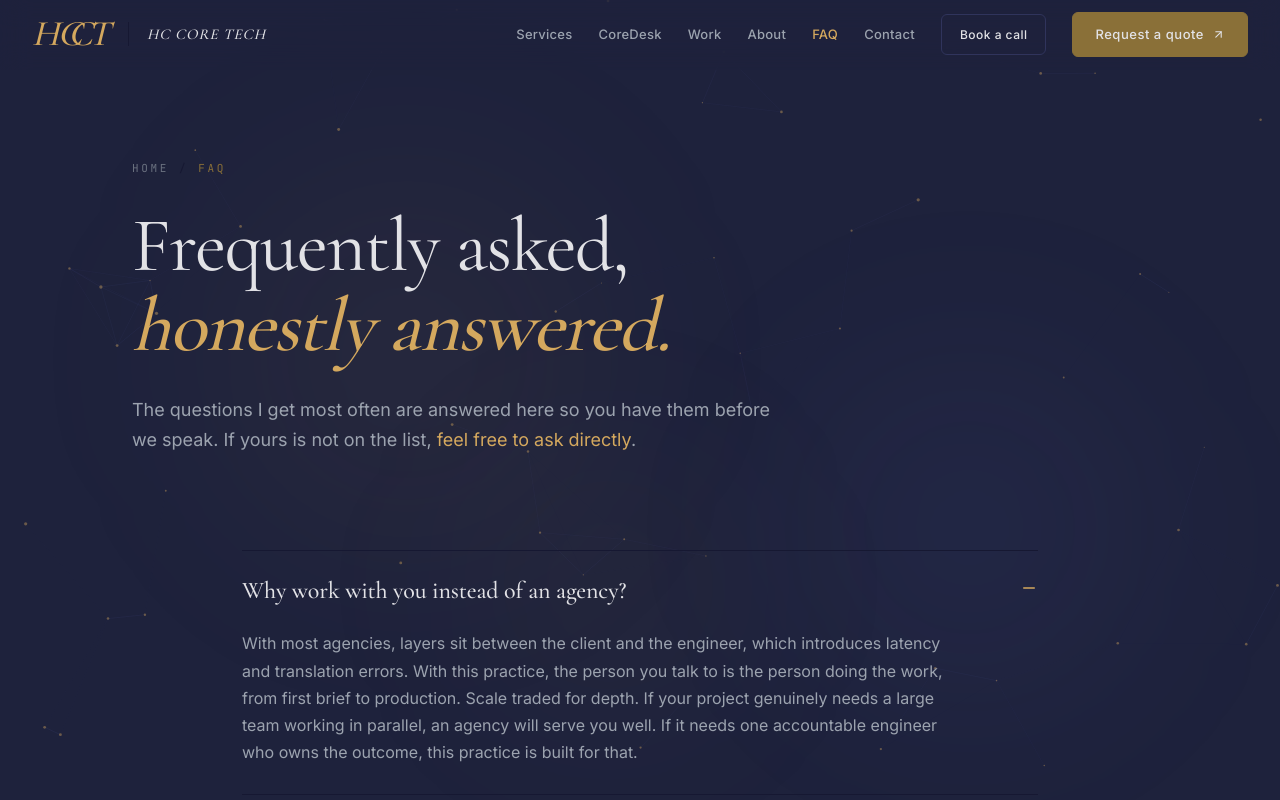
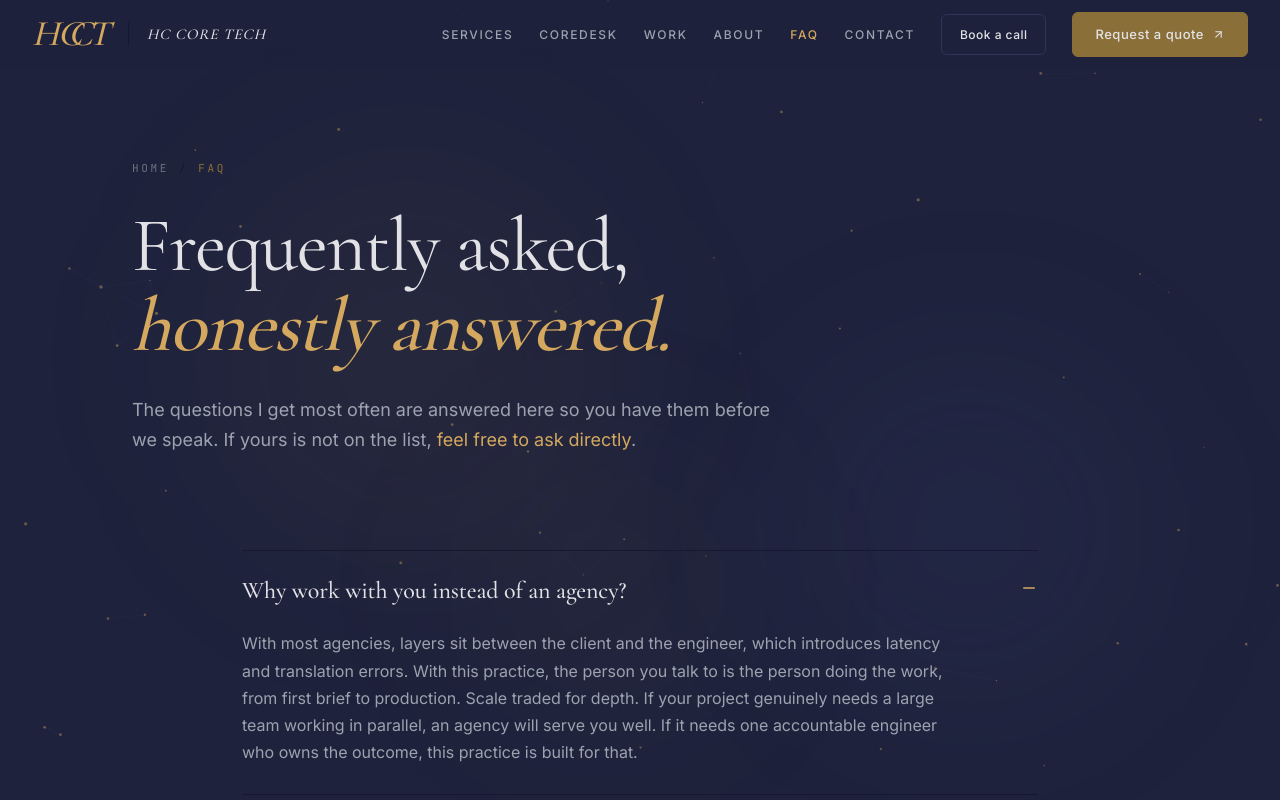
Before and after one commit to hc-core-tech/hccoretech-site, a Next.js app: page /faq in a window 1280 px wide. Shown: the top 800 px of the page. Built offline with nearby package versions, Linux system fonts and the light colour scheme.

Commit message:
nav: uppercase treatment across desktop + mobile navs for premium editorial feel

```diff
--- a/app/components/SharedLayout.tsx
+++ b/app/components/SharedLayout.tsx
@@ -190,9 +190,10 @@ function Nav() {
                     onMouseEnter={e => { if (!active) e.currentTarget.style.color = T.gold }}
                     onMouseLeave={e => { if (!active) e.currentTarget.style.color = T.softText }}
                     style={{
-                      fontFamily: FONTS.ui, fontSize: '13px',
+                      fontFamily: FONTS.ui, fontSize: '12px',
                       color: active ? T.gold : T.softText, fontWeight: 500,
-                      letterSpacing: '0.02em', textDecoration: 'none',
+                      letterSpacing: '0.14em', textDecoration: 'none',
+                      textTransform: 'uppercase' as const,
                       transition: 'color 200ms',
                     }}
                   >{item.label}</Link>
@@ -275,10 +276,12 @@ function Nav() {
               onMouseEnter={e => { e.currentTarget.style.color = T.gold }}
               onMouseLeave={e => { e.currentTarget.style.color = T.platinum }}
               style={{
-                fontFamily: FONTS.ui, fontSize: '15px', fontWeight: 500,
+                fontFamily: FONTS.ui, fontSize: '14px', fontWeight: 500,
                 color: T.platinum, padding: '12px 0',
                 borderBottom: `1px solid ${T.hairline}`,
                 textDecoration: 'none',
+                letterSpacing: '0.14em',
+                textTransform: 'uppercase' as const,
                 transition: 'color 200ms ease',
               }}
             >{item.label}</Link>
```
Also changed, not shown: app/components/HCCoreTechHomepage.tsx (+6 -3 lines).
